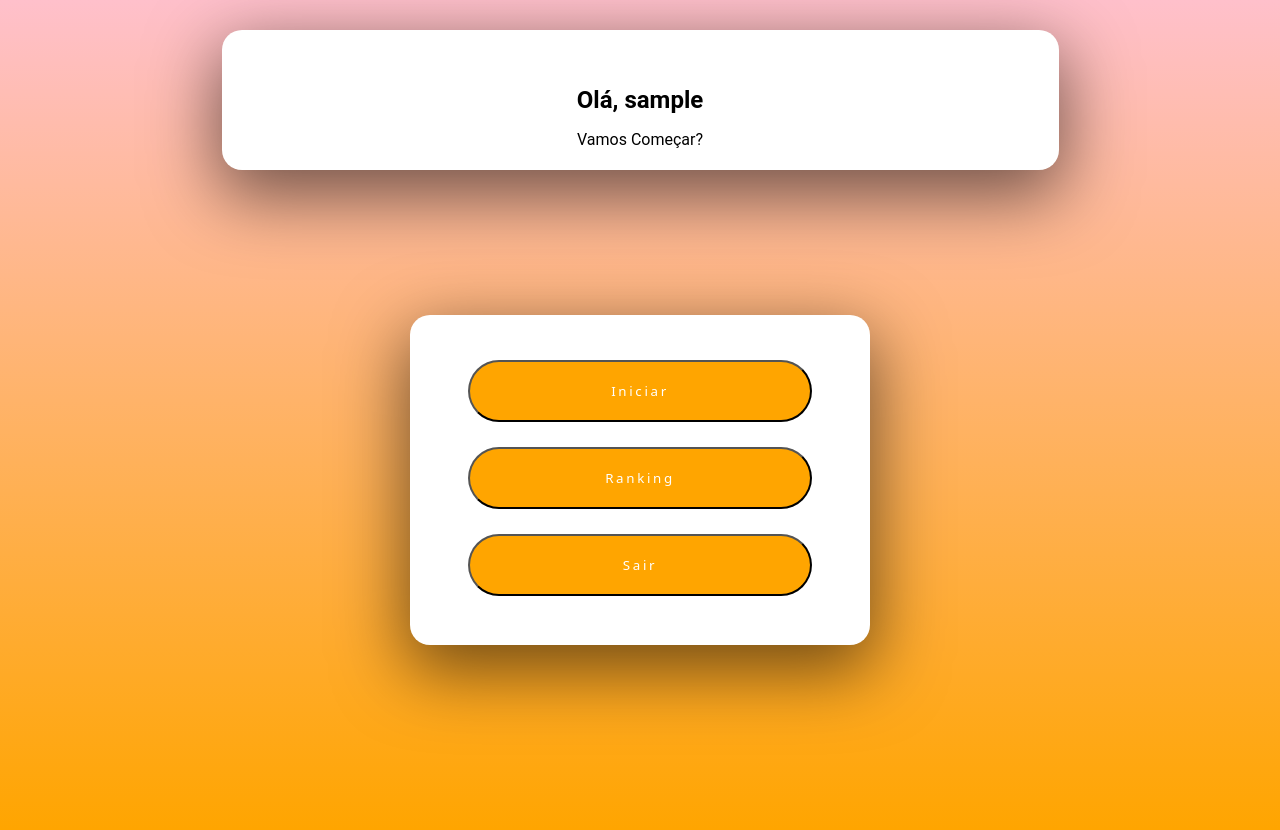
After one commit to Talhetti/SuperQuiz, a PHP site: page /TelaInicial.php in a window 1280 px wide. The commit adds this page. Run offline with PHP 8.4, Linux system fonts and the light colour scheme; the visitor is signed in with stand-in values (Sample User, id 1).

Commit message:
Criação e finalização da tela inicial junto com ajustes no registro para var global

```diff
--- a/Registro.php
+++ b/Registro.php
@@ -1,4 +1,5 @@
 <?php
+session_start();
 require("conexao.php");
 $erros = "";
 
@@ -6,6 +7,8 @@ if (isset($_POST['Submit'])) {
     $Nome = trim($_POST['Nome']);
     $Email = trim($_POST['Email']);
     $Senha = trim($_POST['Senha']);
+
+    $_SESSION['nome'] = $nome;
 
     if (empty($Nome) || empty($Email) || empty($Senha)) {
         $erros = "Preencha todos os campos";
--- /dev/null
+++ b/TelaInicial.php
@@ -0,0 +1,40 @@
+<?php
+session_start();
+
+if(!isset($_SESSION['Nome'])){
+    header('Location: login.php');
+    exit();
+}
+
+
+
+?>
+
+<!DOCTYPE html>
+<html lang="en">
+
+<head>
+    <meta charset="UTF-8">
+    <link rel="stylesheet" href="css/TelaInicial.css">
+    <meta name="viewport" content="width=device-width, initial-scale=1.0">
+    <title>Tela Inicial - Projeto Genio Quiz</title>
+</head>
+
+<body>
+    <div id="User-comprimento">
+
+        <h2>Olá, <?php echo htmlspecialchars($_SESSION['Nome'])?></h2>
+        <p>Vamos Começar?</p>
+
+    </div>
+
+    <div id="container-menu">
+        <div id="menu">
+            <button>Iniciar</button>
+            <button>Ranking</button>
+            <button>Sair</button>
+        </div>
+    </div>
+</body>
+
+</html>
--- a/css/Registro.css
+++ b/css/Registro.css
@@ -6,8 +6,8 @@
 
 body{
     background: linear-gradient(to top, orange, pink);
-    width: 100%;
     height: 100vh;
+    overflow: hidden;
 }
 
 .containerPrincipal{
--- /dev/null
+++ b/css/TelaInicial.css
@@ -0,0 +1,62 @@
+*{
+    margin: 0;
+    padding: 0;
+    box-sizing: border-box;
+    outline: none;
+}
+body{
+    font-family: 'Roboto', sans-serif;
+    background: linear-gradient(to top, orange, pink);
+    height: 100vh;
+    overflow: hidden;
+}
+
+#User-comprimento{
+    width: 837px;
+    height: 140px;
+    background-color: white;
+    box-shadow: rgba(0, 0, 0, 0.56) 0px 22px 70px 4px;
+    border-radius: 20px;
+    margin: 0 auto;
+    margin-top: 30px;
+
+}#User-comprimento > h2{
+    text-align: center;
+    padding-top: 7vh;
+}#User-comprimento >  p{
+    text-align: center;
+    padding-top: 2vh;
+}
+
+
+#container-menu{
+    position: absolute;
+    top: 60%;
+    left: 50%;
+    width: 460px;
+    height: 330px;
+    border-radius: 20px;
+    background-color: #fff;
+    transform: translate(-50%, -50%);
+    box-shadow: rgba(0, 0, 0, 0.56) 0px 22px 70px 4px;
+}
+
+#menu{
+    display: flex;
+    flex-direction: column;
+    gap: 25px;
+    margin-top: 45px;
+    align-items: center;
+
+}#menu button{
+    width: 344px;
+    height: 62px;
+    background-color: orange;
+    color: white;
+    font-family: system-ui, -apple-system, BlinkMacSystemFont, 'Segoe UI', Roboto, Oxygen, Ubuntu, Cantarell, 'Open Sans', 'Helvetica Neue', sans-serif;
+    letter-spacing: 0.2em;
+    border-radius: 40px;
+    cursor: pointer;
+}#menu button:hover{
+    background-color: rgb(188, 122, 0);
+}
```
Also changed, not shown: login.php (+14 -6 lines).
